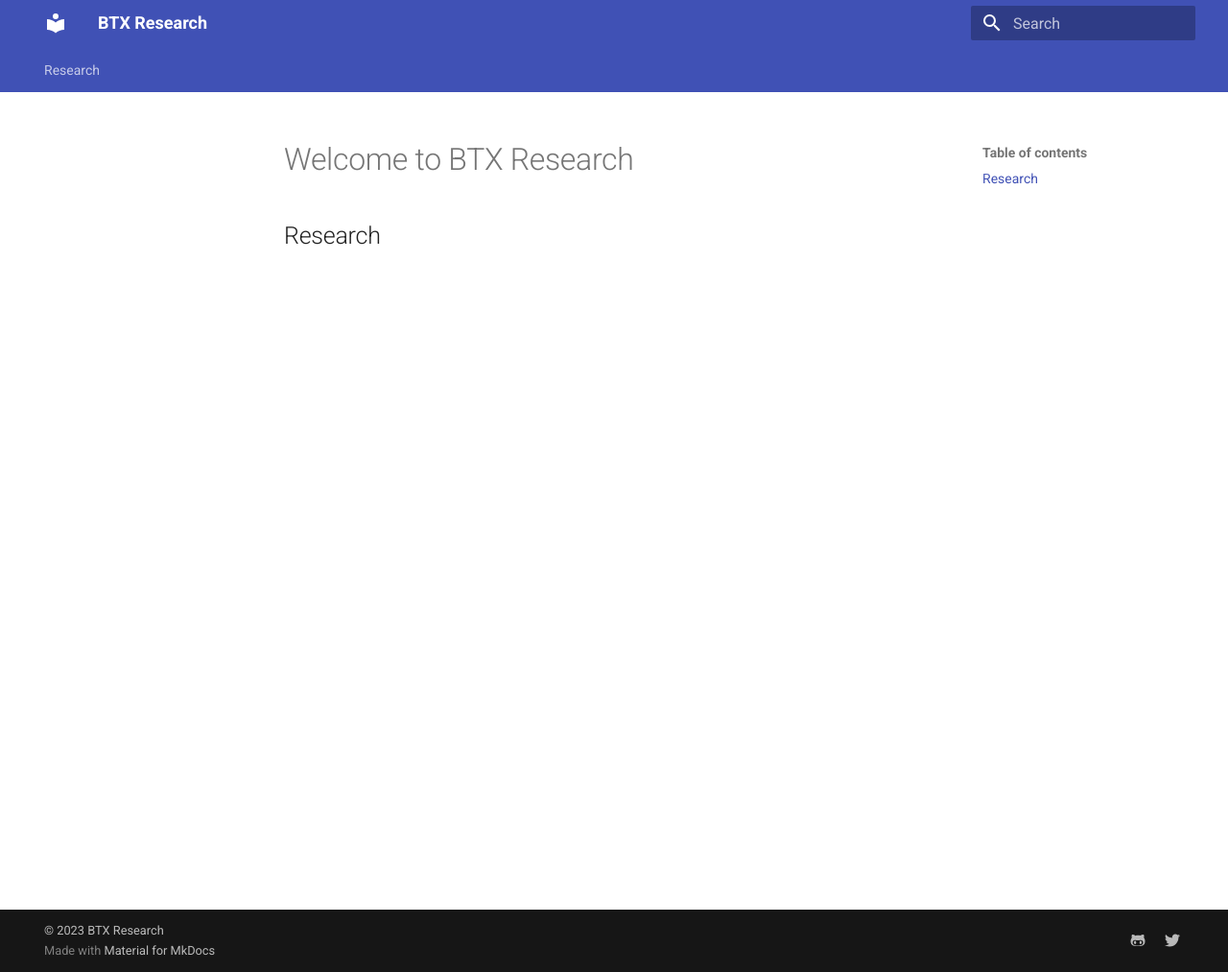
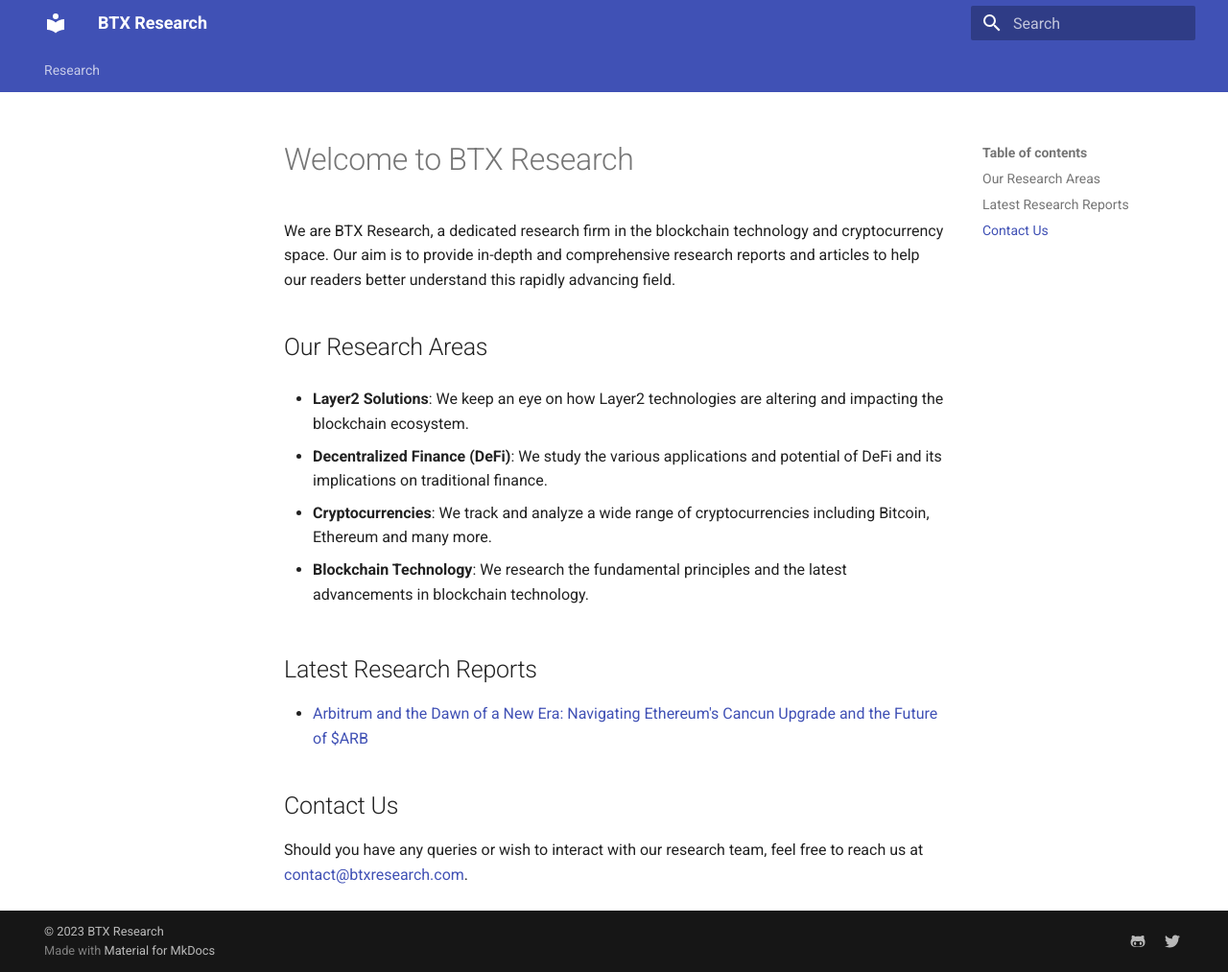
Before and after one commit to BTXResearch/BTX-Capital, an MkDocs documentation site: the page built from docs/index.md, in a window 1280 px wide and 1013 px high. Shown: the whole window at 96% size. Built offline with MkDocs 1.6.1 and Material for MkDocs 9.7.7, drawn with Linux system fonts in a browser that asks for light colours.

Commit message:
adding initial documentation files

```diff
--- a/docs/index.md
+++ b/docs/index.md
@@ -1,4 +1,21 @@
 # Welcome to BTX Research
 
+We are BTX Research, a dedicated research firm in the blockchain technology and cryptocurrency space. Our aim is to provide in-depth and comprehensive research reports and articles to help our readers better understand this rapidly advancing field.
 
-## Research
+## Our Research Areas
+
+- **Layer2 Solutions**: We keep an eye on how Layer2 technologies are altering and impacting the blockchain ecosystem.
+
+- **Decentralized Finance (DeFi)**: We study the various applications and potential of DeFi and its implications on traditional finance.
+
+- **Cryptocurrencies**: We track and analyze a wide range of cryptocurrencies including Bitcoin, Ethereum and many more.
+
+- **Blockchain Technology**: We research the fundamental principles and the latest advancements in blockchain technology.
+
+## Latest Research Reports
+
+- [Arbitrum and the Dawn of a New Era: Navigating Ethereum's Cancun Upgrade and the Future of $ARB](Research/Layer2/arbitrum_cancun.md)
+
+## Contact Us
+
+Should you have any queries or wish to interact with our research team, feel free to reach us at [contact@btxresearch.com](mailto:contact@btxresearch.com).
```
